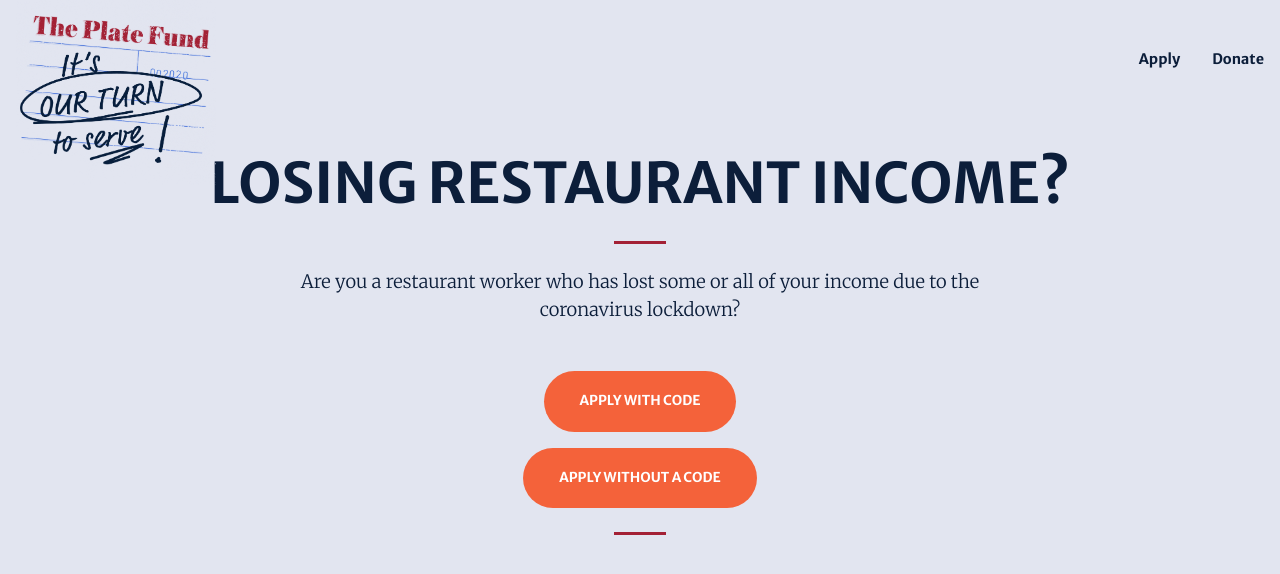
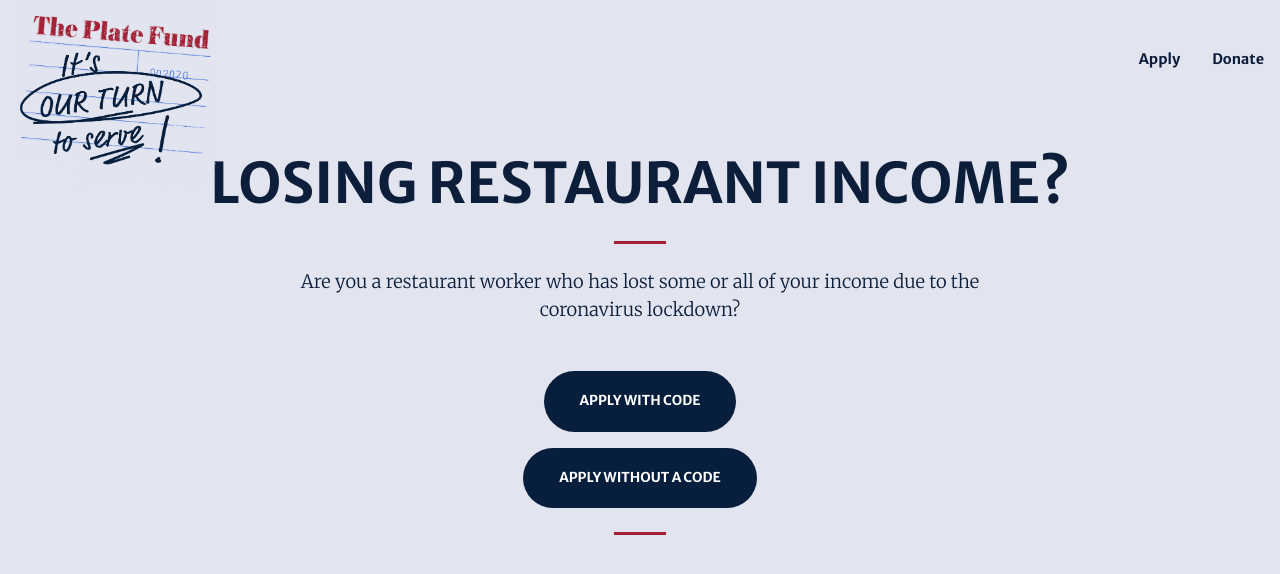
Before and after one commit to amperity/plate-fund-site, a Jekyll site: the page built from apply.html, in a window 1280 px wide and 900 px high. Shown: the top 574 px of the window. Built offline with Jekyll 4.4.1, drawn with Linux system fonts in a browser that asks for light colours; nearby versions of some CDN libraries.

Commit message:
Use brand palette colors via btn-dark class for all buttons

```diff
--- a/_includes/apply.html
+++ b/_includes/apply.html
@@ -9,10 +9,10 @@
                     </div>
                     <div class="col-lg-8 align-self-baseline">
                         <p class="font-weight-light mb-5">{{ site.subtitle }}</p>
-                        <a class="btn btn-primary btn-xl js-scroll-trigger" href="https://fund.uptogether.org/kingcounty" style="margin-bottom: 1rem">Apply with code</a>
+                        <a class="btn btn-dark btn-xl js-scroll-trigger" href="https://fund.uptogether.org/kingcounty" style="margin-bottom: 1rem">Apply with code</a>
                     </div>
                     <div class="col-lg-8 align-self-baseline">
-                        <a class="btn btn-primary btn-xl js-scroll-trigger" href="https://fund.uptogether.org/kingcounty-code">Apply without a code</a>
+                        <a class="btn btn-dark btn-xl js-scroll-trigger" href="https://fund.uptogether.org/kingcounty-code">Apply without a code</a>
                     </div>
                 </div>
                 <hr class="divider my-4">
--- a/_includes/donate.html
+++ b/_includes/donate.html
@@ -5,7 +5,7 @@
           <div class="col-lg-6 text-center">
               <h2 class="mt-0">Want to help? Donate here.</h2>
               <hr class="divider light my-4">
-              <p class="mb-4">Funding will go to restaurant workers experiencing loss of income in King County due to COVID-19. </p><a id="donate" class="btn btn-light btn-xl js-scroll-trigger">Donate</a></div>
+              <p class="mb-4">Funding will go to restaurant workers experiencing loss of income in King County due to COVID-19. </p><a id="donate" class="btn btn-dark btn-xl js-scroll-trigger">Donate</a></div>
         </div>
     </div>
 </section>
```
